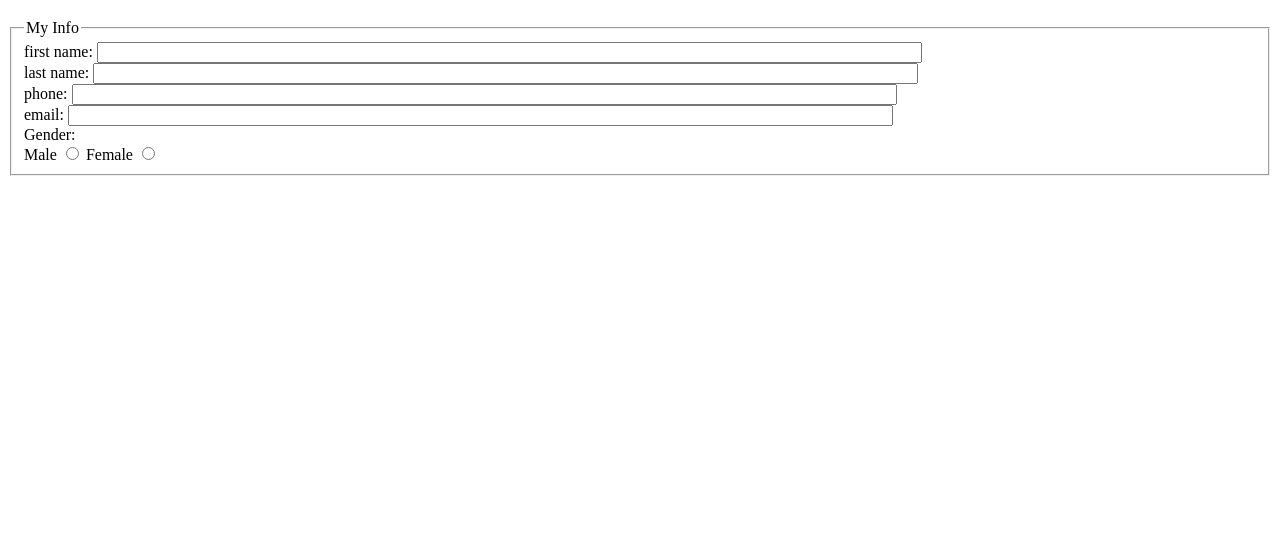
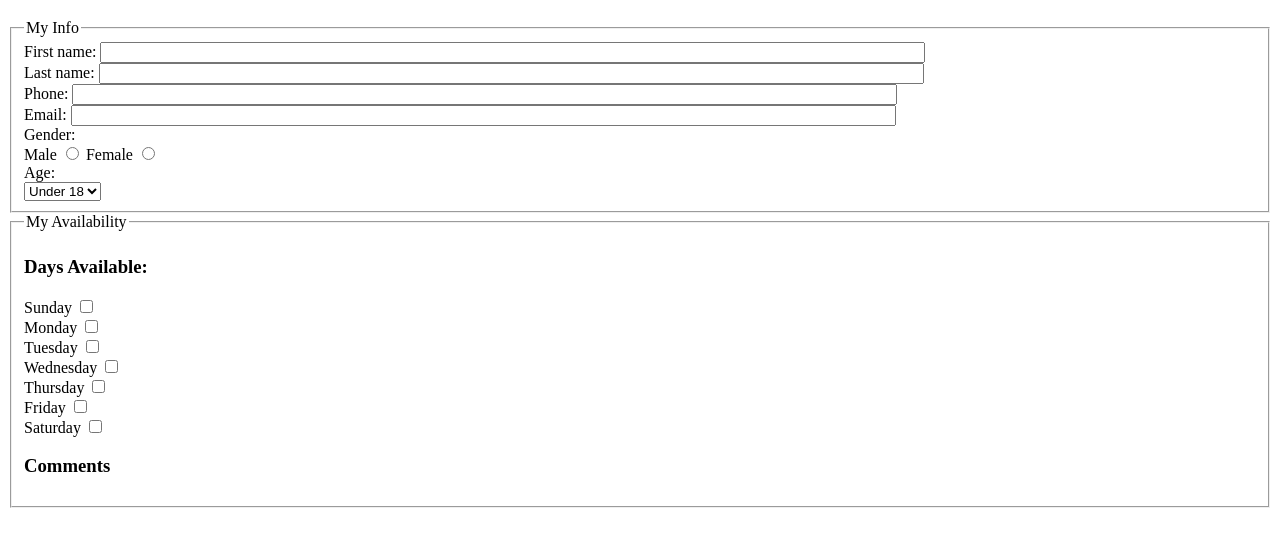
Before and after one commit to robowango/lab--5, a plain HTML site: page index.html in a window 1280 px wide. Shown: the part 95-642 px from the top of the page. Drawn offline with Linux system fonts and the light colour scheme.

Commit message:
Update index.html
editing and adjusting my code

```diff
--- a/index.html
+++ b/index.html
@@ -17,19 +17,33 @@
   <form action="http://bloomingdale.sat.iit.edu/kriedan/lab3formscript.php" method="post">
     <fieldset>
       <legend>My Info</legend>
-      <div><label>first name: <input size="100" type="text" name="first_name_field"></label></div>
-      <div><label>last name: <input size="100" type="text" name="last_name_field"></label></div>
-      <div><label>phone: <input size="100" type="text" name="phone_field"></label></div>
-      <div><label>email: <input size="100" type="text" name="email_field"></label></div>
+      <div><label>First name: <input size="100" type="text" name="first_name_field"></label></div>
+      <div><label>Last name: <input size="100" type="text" name="last_name_field"></label></div>
+      <div><label>Phone: <input size="100" type="text" name="phone_field"></label></div>
+      <div><label>Email: <input size="100" type="text" name="email_field"></label></div>
       <div>Gender: </div>
       <div>
         <label>Male <input type="radio" name="gender_field" value="male"></label>
         <label>Female <input type="radio" name="gender_field" value="female"></label>
       </div>
-
-
-
-
+	  <div>Age: </div>
+      <select name="age_field">
+        <option>Under 18</option>
+        <option>Over 18</option>
+      </select>
+    </fieldset>
+    <fieldset>
+      <legend>My Availability</legend>
+      <h3>Days Available:</h3>
+      <div>
+        <div><label>Sunday <input type="checkbox" name="available_field[]" value="sunday"></label></div>
+        <div><label>Monday <input type="checkbox" name="available_field[]" value="monday"></label></div>
+        <div><label>Tuesday <input type="checkbox" name="available_field[]" value="tuesday"></label></div>
+        <div><label>Wednesday <input type="checkbox" name="available_field[]" value="wednesday"></label></div>
+        <div><label>Thursday <input type="checkbox" name="available_field[]" value="thursday"></label></div>
+        <div><label>Friday <input type="checkbox" name="available_field[]" value="friday"></label></div>
+        <div><label>Saturday <input type="checkbox" name="available_field[]" value="saturday"></label></div>
+        <h3>Comments</h3>
 
 </body>
 </html>
```
